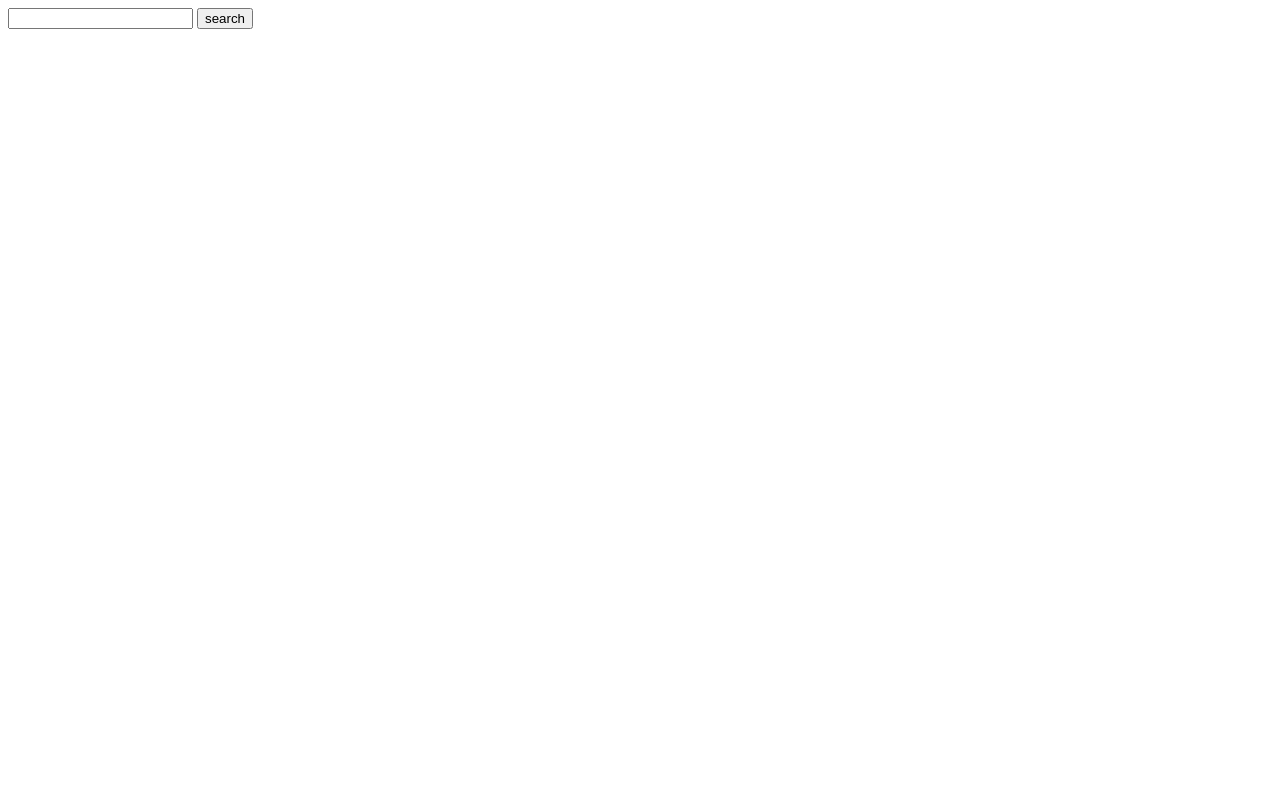
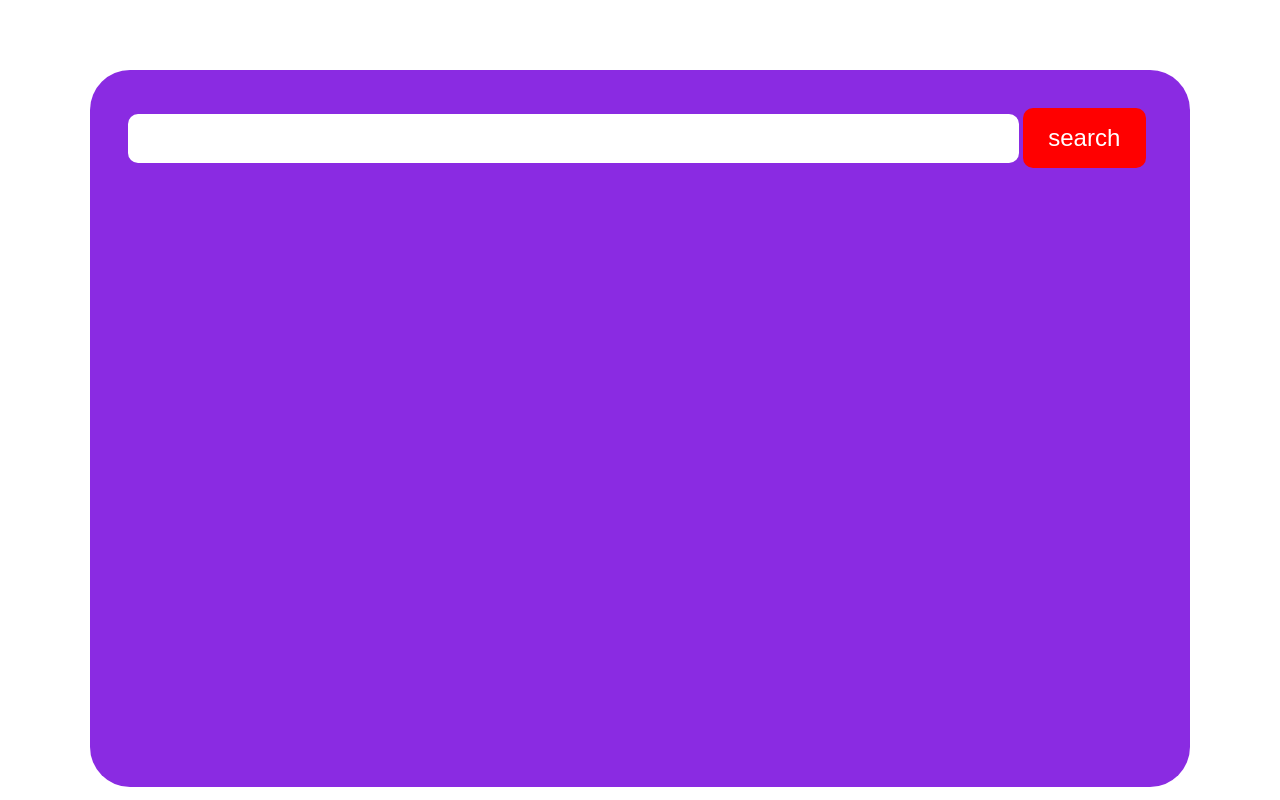
Before and after one commit to Lyuminus/us-phone-number-validator, a plain HTML site: page Weather/Weather.html in a window 1280 px wide. Drawn offline with Linux system fonts and the light colour scheme.

Commit message:
Weather3

```diff
--- a/Weather/Weather.css
+++ b/Weather/Weather.css
@@ -0,0 +1,50 @@
+* {
+    padding: 0;
+    margin: 0;
+}
+body {
+    overflow: hidden;
+}
+#fon-body {
+    height: 100vh;
+    display: flex;
+    justify-content: center;
+}
+#body {
+    padding: 3%;
+    background-color: blueviolet;
+    border-radius: 40px;
+    height: 80%;
+    margin: 70px;
+    width: 80%;
+}
+#input {
+    outline: none;
+    width: 85%;
+    padding: 1%;
+    border-radius: 10px;
+    border: none;
+    font-size: 24px;
+    /* background-color: blueviolet; */
+}
+#fonchik {
+    color: white;
+    font-size: 32px;
+}
+#search {
+    width: 12%;
+    height: 60px;
+    border-radius: 10px;
+    border: none;
+    background-color: red;
+    color: white;
+    font-size: 24px;
+    /* position: relative; */
+    /* right: 100px; */
+    /* z-index: 100; */
+}
+#InputAndSearch {
+    width: 100%;
+    /* background-color: white; */
+    border-radius: 10px;
+}
--- a/Weather/Weather.html
+++ b/Weather/Weather.html
@@ -7,26 +7,7 @@
     <link rel="stylesheet" href="Weather.css">
 </head>
 <body>
-    <div id="body">
-        <div id="input-fon">
-            <input id="input" type="text" autocomplete="off">
-            <button id="search" onclick="search()">search</button>
-            <p id="Feelslike"></p>
-            <p id="Humidity"></p>
-            <p id="Pressure_In"></p>
-            <p id="Wind_Dir"></p>
-            <p id="Wind"></p>
-            <p id="text"></p>
-            <p id="Day"></p>
-            <p id="Temp"></p>
-            <p id="Last_Updated"></p>
-            <p id="Localtime"></p>
-            <p id="Country"></p>
-            <p id="Region"></p>
-            <p id="Name"></p>
-            <img src="" id="Icon" alt="">
-
-        </div>
+    <div id="fon-body">
     </div>
     <script src="Weather.js"></script>
 </body>
--- a/Weather/Weather.js
+++ b/Weather/Weather.js
@@ -1,3 +1,30 @@
+let body_fon = `
+    <div id="body">
+        <div id="input-fon">
+            <div id="InputAndSearch">
+                <input id="input" type="text" autocomplete="off">
+                <button id="search" onclick="search()">search</button>
+            </div>
+            <div id="fonchik">
+                <p id="Feelslike"></p>
+                <p id="Humidity"></p>
+                <p id="Pressure_In"></p>
+                <p id="Wind_Dir"></p>
+                <p id="Wind"></p>
+                <p id="text"></p>
+                <p id="Day"></p>
+                <p id="Temp"></p>
+                <p id="Last_Updated"></p>
+                <p id="Localtime"></p>
+                <p id="Country"></p>
+                <p id="Region"></p>
+                <p id="Name"></p>
+                <img src="" id="Icon" alt="">
+            </div>
+        </div>
+    </div>
+`;
+document.getElementById("fon-body").innerHTML += body_fon;
 async function search() {
     let city = document.getElementById("input").value;
     let baseUrl = 'http://api.weatherapi.com/v1/current.json?key=cd3972bb11ff450fac8120003242108&q=' + city +'&aqi=no';
```
